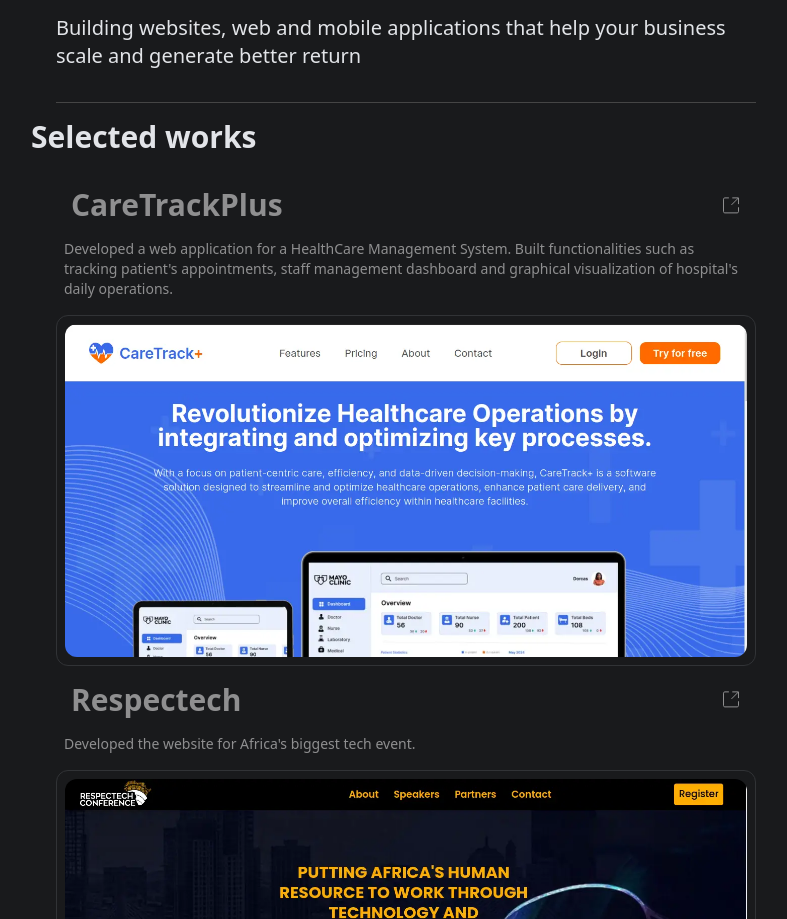
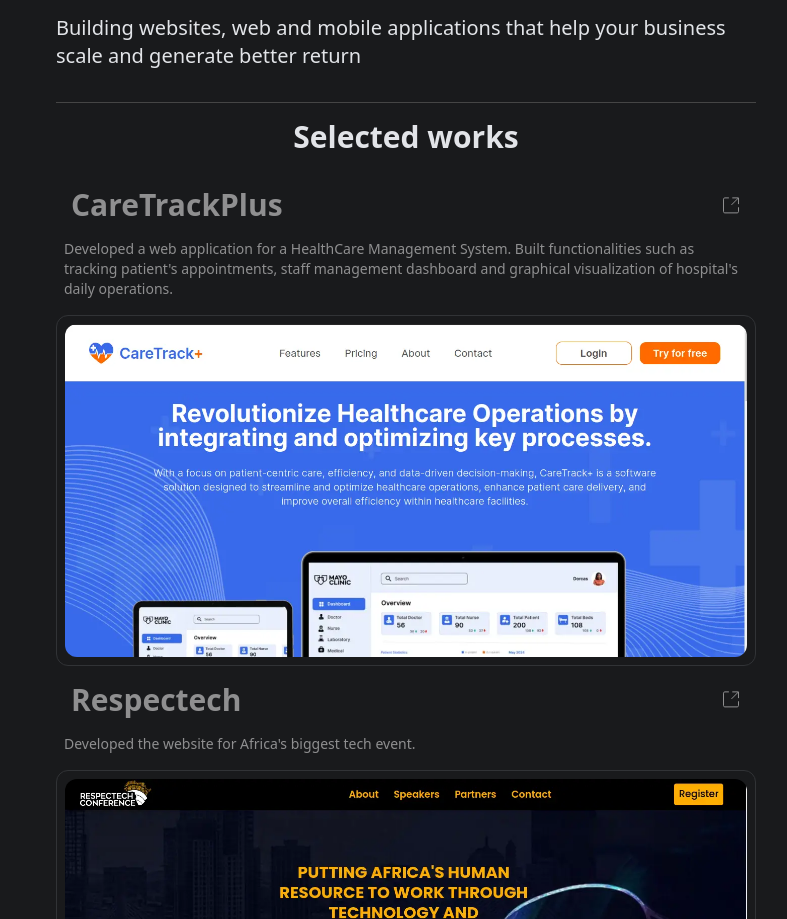
Before and after one commit to Patrick-Chukwu/Patrick-Chukwu, a React (Vite) app: page / in a window 1280 px wide. Shown: the part 1087-2006 px from the top of the page, without its empty margins (234-1021 px from the left). Built offline with nearby package versions, Linux system fonts and the light colour scheme.

Commit message:
Update file

```diff
--- a/src/pages/Home.jsx
+++ b/src/pages/Home.jsx
@@ -43,7 +43,7 @@
           </div>
         </section>
       <section className='w-[98%] max-w-[750px] mx-auto '>
-      <h2 className="text-3xl text-secondary  text-left font-bold">Selected works</h2>
+      <h2 className="text-3xl text-secondary  text-center font-bold">Selected works</h2>
 
         <Projects/>
       </section>
```
